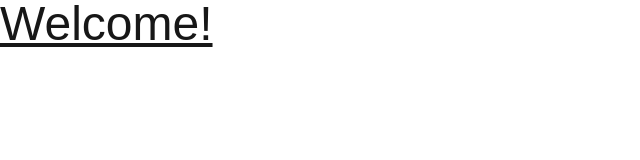
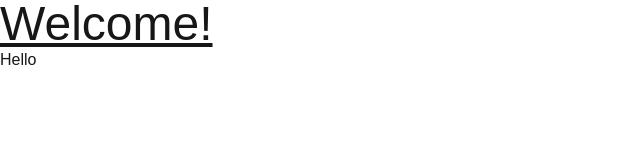
Before and after one commit to niravpandey/event-platform, a Next.js app: page / in a window 1280 px wide. Shown: the top 160 px of the page, without its empty margins (0-640 px from the left). Built offline with nearby package versions, Linux system fonts and the light colour scheme.

Commit message:
Understanding Client Side Rendering

```diff
--- a/app/components/hello.tsx
+++ b/app/components/hello.tsx
@@ -0,0 +1,9 @@
+'use client';
+
+const Home = () => {
+    console.log("I am a client component");
+    return (
+        <div>Hello</div>
+    )
+}
+export default Home
--- a/app/page.tsx
+++ b/app/page.tsx
@@ -1,7 +1,12 @@
+import Hello from "@/app/components/hello";
+
 const Home = () => {
-    console.log("Hello ");
+    console.log("What type of component am I?");
     return (
-        <div className="text-5xl underline">Welcome!</div>
+        <main>
+            <div className="text-5xl underline">Welcome!</div>
+            <Hello/>
+        </main>
     )
 }
 export default Home
```
Also changed, not shown: 1 other file (tests, documents, lock files or other folders).
